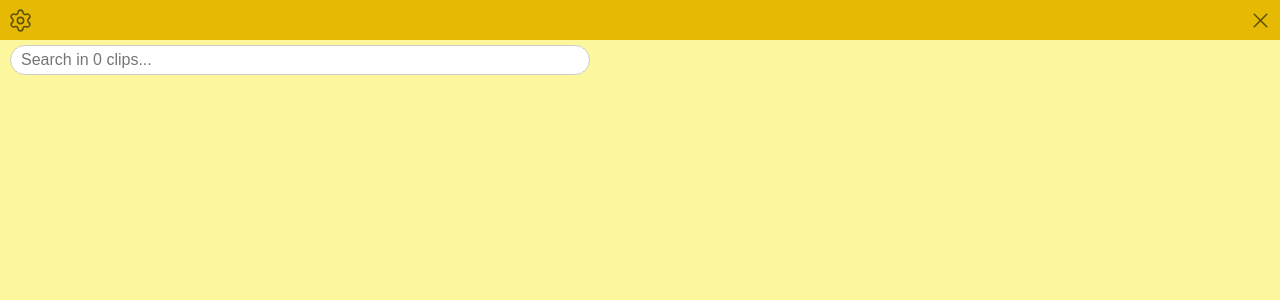
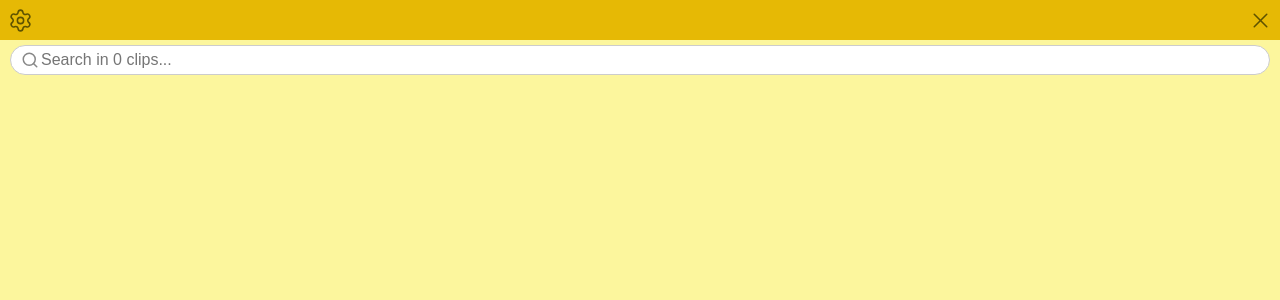
Before and after one commit to HuajiSoup/chicken-clipboard, a React (Vite) app: page / in a window 1280 px wide. Shown: the top 300 px of the page. Built offline with nearby package versions, Linux system fonts and the light colour scheme.

Commit message:
feat: add search icons

```diff
--- a/src/components/ClipList/index.scss
+++ b/src/components/ClipList/index.scss
@@ -8,32 +8,42 @@
   flex-direction: column;
   align-items: center;
 
-  .search-bar {
+  .search-bar-wrapper {
     position: absolute;
+    box-sizing: border-box;
+    top: 0;
     left: 0;
-    top: 0;
-    box-sizing: border-box;
     width: 100%;
     height: 40px;
     padding: 5px 10px;
-    max-width: 600px;
-    display: flex;
-    justify-content: center;
     z-index: +5;
 
-    input {
-      appearance: none;
-      outline: none;
+    .search-bar {
       box-sizing: border-box;
       width: 100%;
       height: 100%;
       padding: 5px 10px;
       border-radius: 20px;
       border: 1px solid #ccc;
-      font-size: 16px;
+      display: flex;
+      flex-direction: row;
+      align-items: center;
+      background-color: #fff;
 
-      &:focus {
-        box-shadow: inset 0px 0px 5px #fbcf23aa;
+      .search-icon {
+        color: #888;
+      }
+
+      input {
+        appearance: none;
+        outline: none;
+        border: none;
+        flex-grow: 1;
+        font-size: 16px;
+      }
+
+      &:focus-within {
+        box-shadow: 0px 0px 8px #fbcf23aa;
         outline: #fbcf23 2px solid;
       }
     }
--- a/src/components/ClipList/index.tsx
+++ b/src/components/ClipList/index.tsx
@@ -6,8 +6,22 @@ import { EditorContext, SettingsContext } from "../../App";
 import { debounce } from "../../utils/timer";
 import useClips from "../../utils/useClips";
 import ClipBox from "../ClipBox";
+import { SearchIcon, SearchCheckIcon, SearchXIcon, type LucideIcon } from "lucide-react";
 
 import "./index.scss";
+
+enum SearchState {
+  Idle,
+  Searching,
+  NotFound,
+  Found,
+};
+const iconMap: Record<SearchState, LucideIcon> = {
+  [SearchState.Idle]: SearchIcon,
+  [SearchState.Searching]: SearchIcon,
+  [SearchState.NotFound]: SearchXIcon,
+  [SearchState.Found]: SearchCheckIcon,
+};
 
 const ClipList: React.FC = memo(() => {
   const settings = useContext(SettingsContext);
@@ -20,6 +34,11 @@ const ClipList: React.FC = memo(() => {
 
   const isSearching = query.trim().length !== 0;
   const clipsToShow = isSearching ? clipsFiltered : clips;
+  const searchState =
+    !isSearching ? SearchState.Idle :
+    clipsFiltered.length === 0 ? SearchState.NotFound :
+    clipsFiltered.length !== 0 ? SearchState.Found :
+    SearchState.Searching;
 
   const handleClickClip = async (e: React.MouseEvent<HTMLDivElement>) => {
     const clickedCard = (e.target as HTMLElement).closest(".clipbox") as HTMLElement | null;
@@ -61,10 +80,14 @@ const ClipList: React.FC = memo(() => {
     setQuery(value);
   }, 500);
 
+  const SearchIconCur = iconMap[searchState];
+
   return (<>
     <div className="cliplist-wrapper">
       {/* <Tester /> */}
+      <div className="search-bar-wrapper">
         <div className="search-bar">
+          <SearchIconCur className="search-icon" size={18} />
           <input
             id="search-bar"
             type="text"
@@ -74,6 +97,7 @@ const ClipList: React.FC = memo(() => {
             onChange={(e) => handleQueryChange(e.target.value)}
             defaultValue=""
           />
+        </div>
       </div>
       <List
         className="cliplist"
--- a/src/utils/useClips.tsx
+++ b/src/utils/useClips.tsx
@@ -25,7 +25,10 @@ const useClips = (query: string, config: useClipsConfig = {}) => {
   } = config;
 
   const searchClips = () => {
-    if (queryRef.current.trim().length === 0) return;
+    if (queryRef.current.trim().length === 0) {
+      setClipsFiltered(clipsRef.current);
+      return;
+    }
 
     invoke("search_clips", { query: queryRef.current })
       .then((fetchedClips) => {
```
Lines whose indentation alone changed are shown as unchanged.
